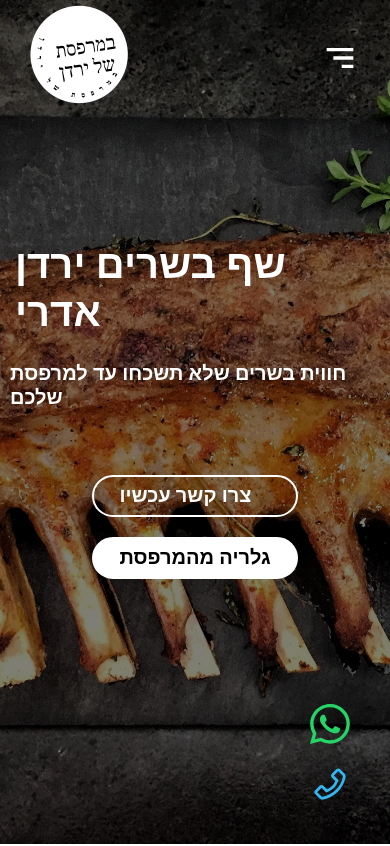
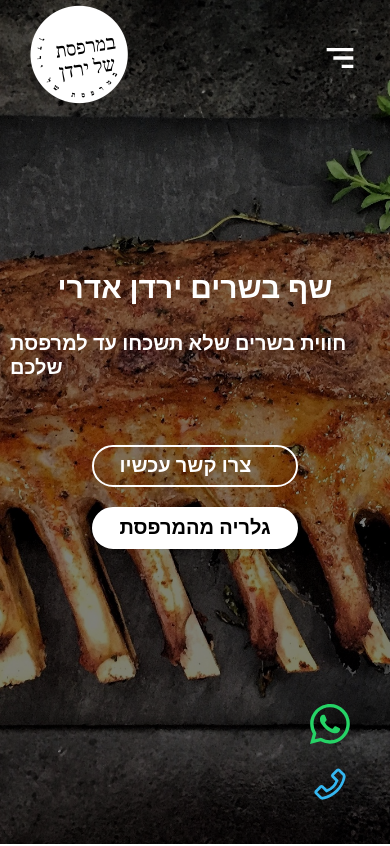
Before and after one commit to uriellevy/Yarden-Balcony-web, a React (Create React App) app: page / in a window 390 px wide. Shown: the top 846 px of the page. Built offline with nearby package versions, Linux system fonts and the light colour scheme.

Commit message:
media queries changes

```diff
--- a/src/components/styles/Hero.css
+++ b/src/components/styles/Hero.css
@@ -121,6 +121,12 @@
   opacity: 0;
 }
 
+@media (max-width: 400px) {
+  .hero-title {
+    font-size: 30px;
+  }
+}
+
 @keyframes appear-left {
   from {
     opacity: 0;
```
